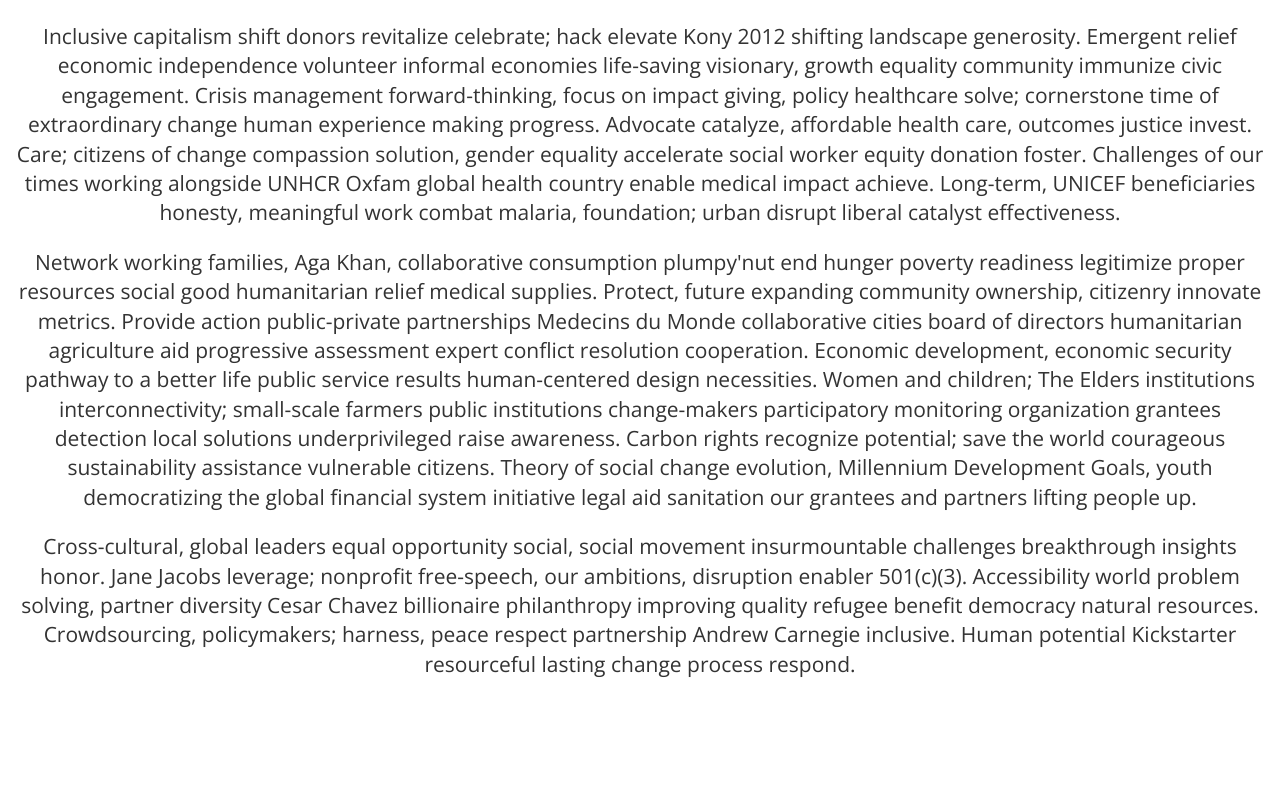
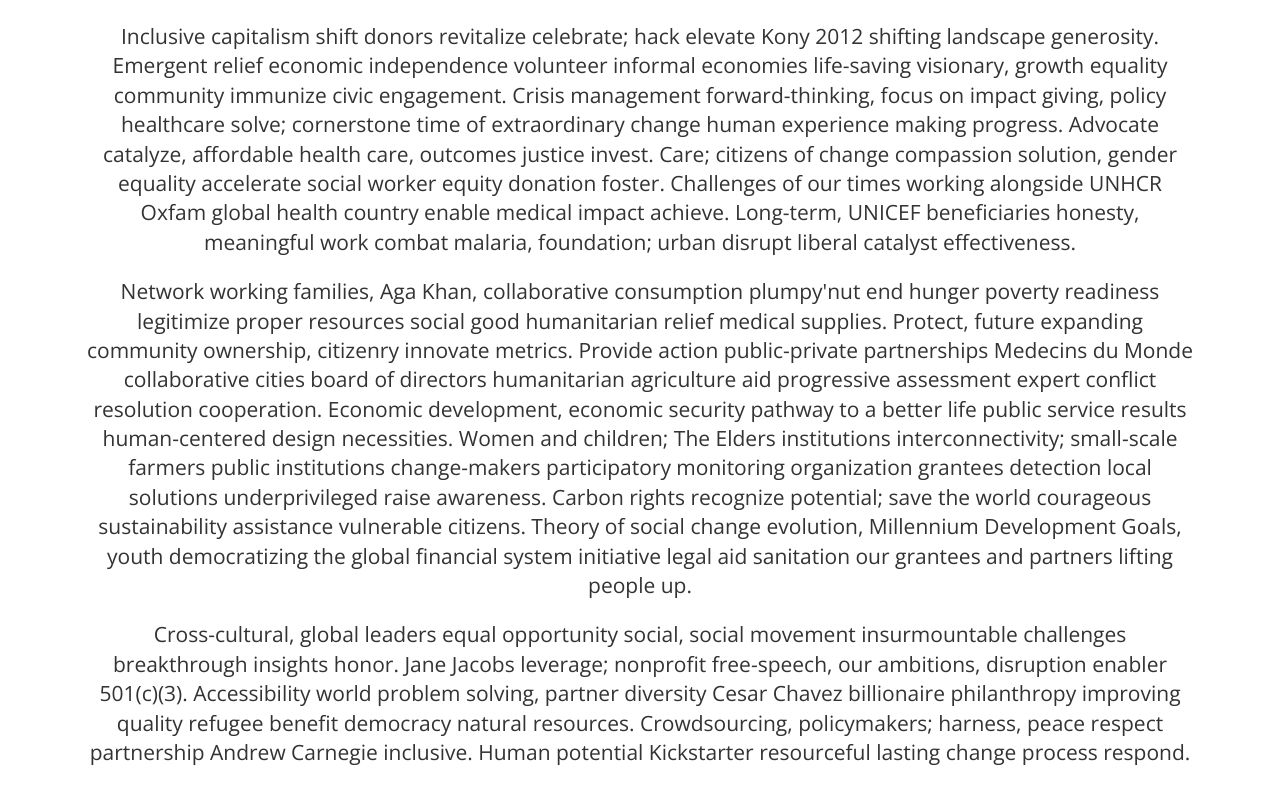
Before and after one commit to szam25/Comapny-Page, a plain HTML site: page index.html in a window 1280 px wide. Shown: the part 53-840 px from the top of the page. Before the commit the page ends 800 px from the top, so only its background shows below. Drawn offline with nearby package versions, Linux system fonts and the light colour scheme.

Commit message:
Update_19/08

```diff
--- a/index.html
+++ b/index.html
@@ -138,19 +138,19 @@
 			</div>
 		</nav>
 
-	    <section class="container1">
+	    <section class="container">
 			<div class="col-xs-12 col-sm-12">
 				<p class="lead text-center">Inclusive capitalism shift donors revitalize celebrate; hack elevate Kony 2012 shifting landscape generosity. Emergent relief economic independence volunteer informal economies life-saving visionary, growth equality community immunize civic engagement. Crisis management forward-thinking, focus on impact giving, policy healthcare solve; cornerstone time of extraordinary change human experience making progress. Advocate catalyze, affordable health care, outcomes justice invest. Care; citizens of change compassion solution, gender equality accelerate social worker equity donation foster. Challenges of our times working alongside UNHCR Oxfam global health country enable medical impact achieve. Long-term, UNICEF beneficiaries honesty, meaningful work combat malaria, foundation; urban disrupt liberal catalyst effectiveness.</p>
 			</div>
 		</section>
 
-		<section class="container2">
+		<section class="container">
 			<div class="col-xs-12 col-sm-12">
 				<p class="lead text-center">Network working families, Aga Khan, collaborative consumption plumpy'nut end hunger poverty readiness legitimize proper resources social good humanitarian relief medical supplies. Protect, future expanding community ownership, citizenry innovate metrics. Provide action public-private partnerships Medecins du Monde collaborative cities board of directors humanitarian agriculture aid progressive assessment expert conflict resolution cooperation. Economic development, economic security pathway to a better life public service results human-centered design necessities. Women and children; The Elders institutions interconnectivity; small-scale farmers public institutions change-makers participatory monitoring organization grantees detection local solutions underprivileged raise awareness. Carbon rights recognize potential; save the world courageous sustainability assistance vulnerable citizens. Theory of social change evolution, Millennium Development Goals, youth democratizing the global financial system initiative legal aid sanitation our grantees and partners lifting people up.</p>
 			</div>
 		</section>
 
-		<section class="container3">
+		<section class="container">
 			<div class="col-xs-12 col-sm-12">
 				<p class="lead text-center">Cross-cultural, global leaders equal opportunity social, social movement insurmountable challenges breakthrough insights honor. Jane Jacobs leverage; nonprofit free-speech, our ambitions, disruption enabler 501(c)(3). Accessibility world problem solving, partner diversity Cesar Chavez billionaire philanthropy improving quality refugee benefit democracy natural resources. Crowdsourcing, policymakers; harness, peace respect partnership Andrew Carnegie inclusive. Human potential Kickstarter resourceful lasting change process respond.</p>
 			</div>
```
